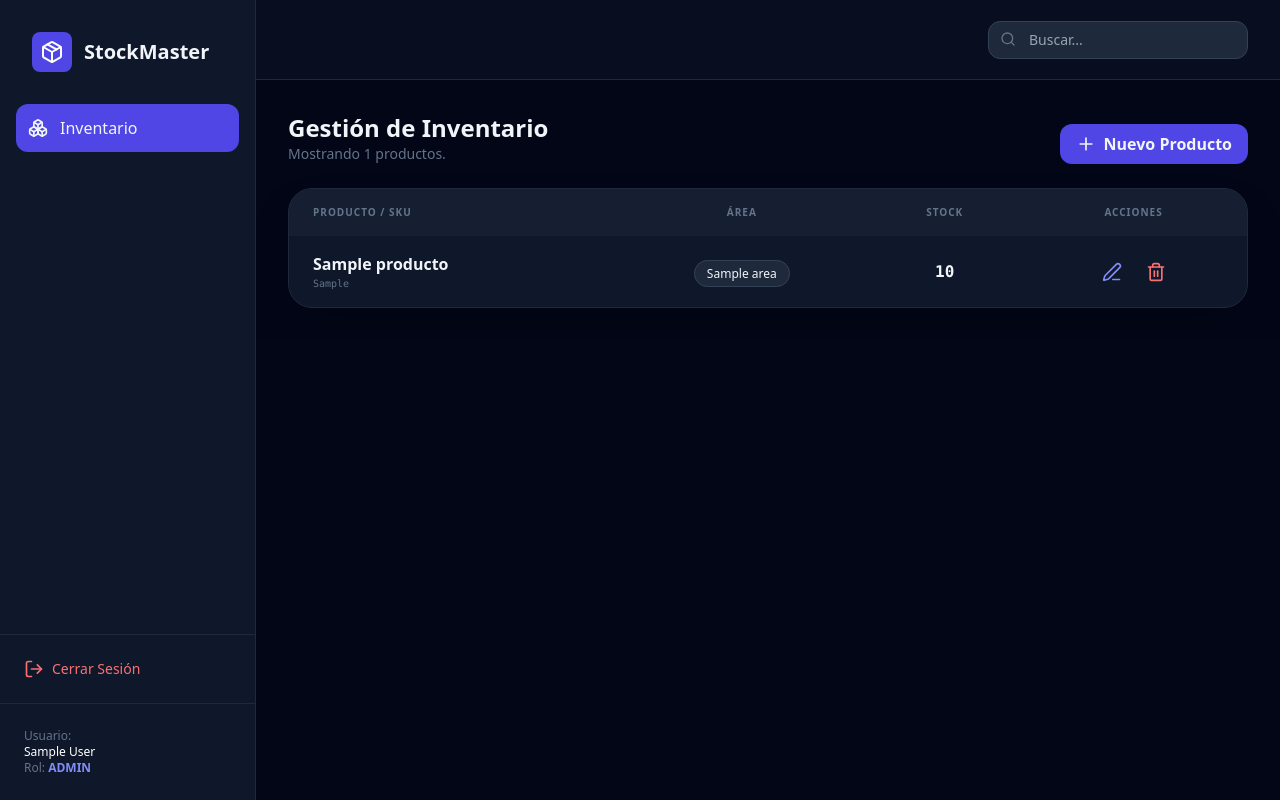
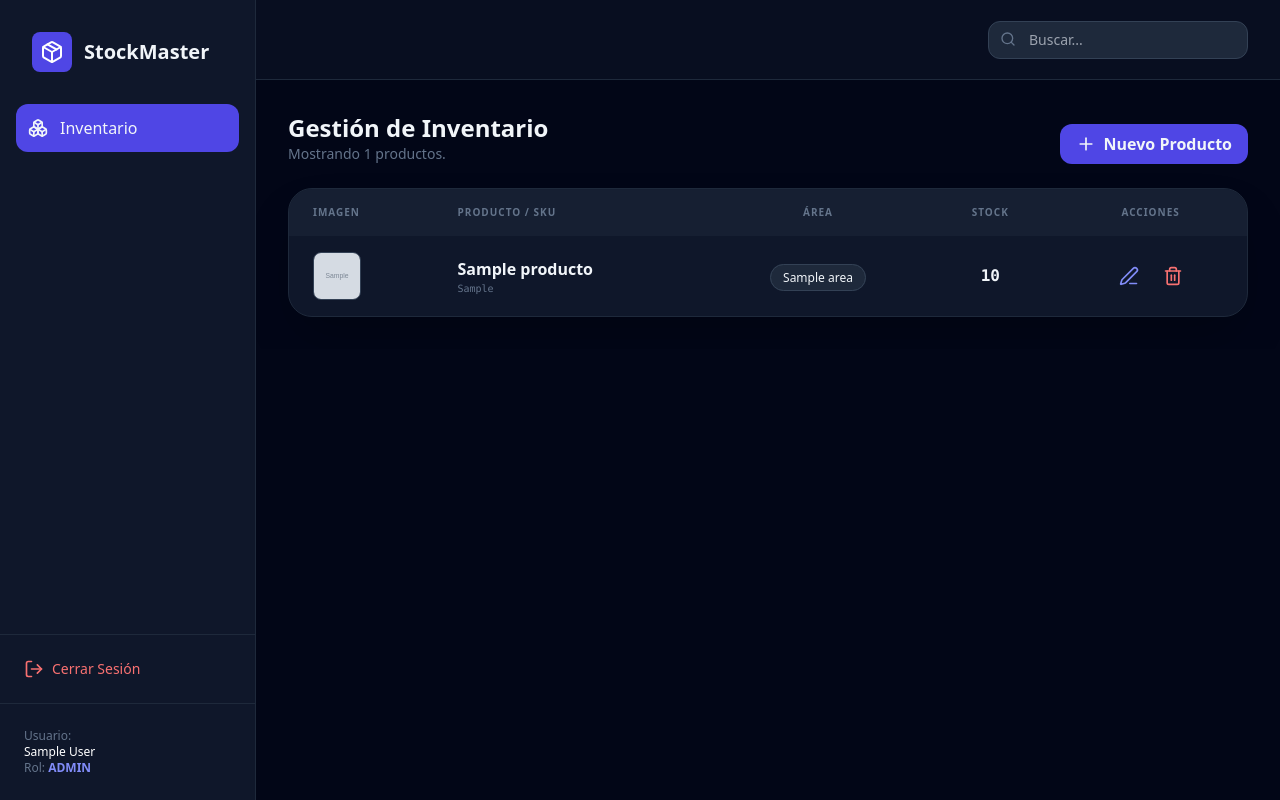
Before and after one commit to reniquen/inventario, a PHP site: page /index.php in a window 1280 px wide. Run offline with PHP 8.4, Linux system fonts and the light colour scheme; the visitor is signed in with stand-in values (Sample User, id 1); tables that the repository leaves empty or names only in its code hold one stand-in row (values such as "Sample post"); grey boxes marked "Sample" are stand-in pictures; some libraries are stand-ins or nearby versions.

Commit message:
daniel
321

```diff
--- a/mi-sistema-inventario/index.php
+++ b/mi-sistema-inventario/index.php
@@ -7,13 +7,12 @@ if (!isset($_SESSION['user_id'])) {
     exit;
 }
 
-// 2. Configuración basada en la SESIÓN
+// 2. Configuración y Roles
 $currentRole   = $_SESSION['user_rol'];
 $activeTab     = $_GET['tab']    ?? 'inventory';
 $searchTerm    = $_GET['search'] ?? '';
-$assignedArea  = $_SESSION['user_area'] ?? ''; // Previene error si no está definido
+$assignedArea  = $_SESSION['user_area'] ?? '';
 
-// Definición de constantes de roles
 if (!defined('ROLES')) {
     define('ROLES', [
         'ADMIN' => 'admin',
@@ -26,7 +25,7 @@ if (!defined('ROLES')) {
 $host = 'localhost';
 $db   = 'stockmaster_db';
 $user = 'root';
-$pass = 'mysql'; // Ajusta esto si tu clave es vacía '' o 'root'
+$pass = 'mysql'; // Tu contraseña
 
 try {
     $pdo = new PDO("mysql:host=$host;dbname=$db;charset=utf8mb4", $user, $pass, [
@@ -39,59 +38,76 @@ try {
 
 // --- 4. PROCESAMIENTO DE ACCIONES (BACKEND) ---
 
-// A. Eliminar (Solo ADMIN)
+// A. Eliminar
 if (isset($_GET['delete_id']) && $currentRole === ROLES['ADMIN']) {
+    // Opcional: Borrar el archivo físico también si lo deseas
+    $stmt = $pdo->prepare("SELECT imagen_path FROM productos WHERE id = ?");
+    $stmt->execute([$_GET['delete_id']]);
+    $img = $stmt->fetchColumn();
+    if($img && file_exists($img)) { unlink($img); } // Borra la foto de la carpeta
+
     $stmt = $pdo->prepare("DELETE FROM productos WHERE id = ?");
     $stmt->execute([$_GET['delete_id']]);
     header("Location: index.php?tab=$activeTab");
     exit;
 }
 
-// B. Agregar o Editar (ADMIN y ENCARGADO)
+// B. Agregar o Editar
 if ($_SERVER['REQUEST_METHOD'] === 'POST' && isset($_POST['action']) && $currentRole !== ROLES['CONSULTOR']) {
-    $nombre = $_POST['nombre'];
-    $sku    = $_POST['sku'];
-    $stock  = $_POST['stock'];
+    $nombre  = $_POST['nombre'];
+    $sku     = $_POST['sku'];
+    $stock   = $_POST['stock'];
     $id_area = $_POST['id_area'];
 
-    // Acción: Agregar (Solo Admin)
+    // --- LÓGICA DE SUBIDA DE IMAGEN ---
+    $imagenPath = $_POST['current_image_path'] ?? null; // Mantener imagen vieja si existe
+
+    if (isset($_FILES['imagen']) && $_FILES['imagen']['error'] === UPLOAD_ERR_OK) {
+        $uploadDir = 'uploads/';
+        // Crear nombre único: timestamp_nombredelarchivo.jpg
+        $fileName = time() . '_' . basename($_FILES['imagen']['name']);
+        $targetFile = $uploadDir . $fileName;
+
+        // Validar tipo de archivo (Básico)
+        $fileType = strtolower(pathinfo($targetFile, PATHINFO_EXTENSION));
+        if(in_array($fileType, ['jpg', 'jpeg', 'png', 'webp'])) {
+            if (move_uploaded_file($_FILES['imagen']['tmp_name'], $targetFile)) {
+                $imagenPath = $targetFile; // Guardamos la ruta relativa "uploads/foto.jpg"
+            }
+        }
+    }
+    // ----------------------------------
+
+    // Acción: Agregar
     if ($_POST['action'] === 'add' && $currentRole === ROLES['ADMIN']) {
-        $stmt = $pdo->prepare("INSERT INTO productos (nombre, sku, stock, id_area) VALUES (?, ?, ?, ?)");
-        $stmt->execute([$nombre, $sku, $stock, $id_area]);
+        $stmt = $pdo->prepare("INSERT INTO productos (nombre, sku, stock, id_area, imagen_path) VALUES (?, ?, ?, ?, ?)");
+        $stmt->execute([$nombre, $sku, $stock, $id_area, $imagenPath]);
 
-    // Acción: Editar (Admin y Encargado)
+    // Acción: Editar
     } elseif ($_POST['action'] === 'edit') {
-        // Validar que el ID existe
         if(isset($_POST['id'])){
-            $stmt = $pdo->prepare("UPDATE productos SET nombre=?, sku=?, stock=?, id_area=? WHERE id=?");
-            $stmt->execute([$nombre, $sku, $stock, $id_area, $_POST['id']]);
+            $stmt = $pdo->prepare("UPDATE productos SET nombre=?, sku=?, stock=?, id_area=?, imagen_path=? WHERE id=?");
+            $stmt->execute([$nombre, $sku, $stock, $id_area, $imagenPath, $_POST['id']]);
         }
     }
     header("Location: index.php?tab=$activeTab");
     exit;
 }
 
-// 5. CONSULTA DE DATOS FILTRADA
+// 5. CONSULTA DE DATOS
 $query = "SELECT p.*, a.nombre AS area_nombre FROM productos p
           LEFT JOIN areas a ON p.id_area = a.id
           WHERE p.nombre LIKE :search";
 
-// Si es ENCARGADO, forzamos el filtro por su área
-if ($currentRole === ROLES['ENCARGADO']) {
-    $query .= " AND a.nombre = :area";
-}
+if ($currentRole === ROLES['ENCARGADO']) { $query .= " AND a.nombre = :area"; }
 
 $stmt = $pdo->prepare($query);
 $params = [':search' => "%$searchTerm%"];
-
-if ($currentRole === ROLES['ENCARGADO']) {
-    $params[':area'] = $assignedArea;
-}
+if ($currentRole === ROLES['ENCARGADO']) { $params[':area'] = $assignedArea; }
 
 $stmt->execute($params);
 $inventory = $stmt->fetchAll();
 
-// Obtener lista de áreas para el formulario (Select)
 $areasList = $pdo->query("SELECT * FROM areas")->fetchAll();
 
 function lucideIcon($name, $class = "w-5 h-5") {
@@ -138,7 +154,6 @@ function lucideIcon($name, $class = "w-5 h-5") {
                     Área: <span class="text-indigo-400"><?= htmlspecialchars($assignedArea) ?></span>
                 <?php endif; ?>
             </div>
-
             <form class="relative">
                 <input type="text" name="search" placeholder="Buscar..." value="<?= htmlspecialchars($searchTerm) ?>" class="bg-slate-800 border border-slate-700 rounded-xl pl-10 pr-4 py-2 text-sm focus:ring-2 focus:ring-indigo-500 outline-none">
                 <div class="absolute left-3 top-2.5 text-slate-500"><?= lucideIcon('search', 'w-4 h-4') ?></div>
@@ -152,7 +167,6 @@ function lucideIcon($name, $class = "w-5 h-5") {
                         <h1 class="text-2xl font-bold">Gestión de Inventario</h1>
                         <p class="text-slate-500 text-sm">Mostrando <?= count($inventory) ?> productos.</p>
                     </div>
-
                     <?php if ($currentRole === ROLES['ADMIN']): ?>
                         <button onclick="openModal('add')" class="bg-indigo-600 hover:bg-indigo-500 px-4 py-2 rounded-xl font-bold flex items-center gap-2 transition-all">
                             <?= lucideIcon('plus') ?> Nuevo Producto
@@ -164,7 +178,7 @@ function lucideIcon($name, $class = "w-5 h-5") {
                     <table class="w-full text-left">
                         <thead class="bg-slate-800/50 text-slate-500 text-[10px] uppercase tracking-widest">
                             <tr>
-                                <th class="px-6 py-4">Producto / SKU</th>
+                                <th class="px-6 py-4">Imagen</th> <th class="px-6 py-4">Producto / SKU</th>
                                 <th class="px-6 py-4 text-center">Área</th>
                                 <th class="px-6 py-4 text-center">Stock</th>
                                 <th class="px-6 py-4 text-center">Acciones</th>
@@ -173,6 +187,21 @@ function lucideIcon($name, $class = "w-5 h-5") {
                         <tbody class="divide-y divide-slate-800">
                             <?php foreach ($inventory as $item): ?>
                             <tr class="hover:bg-slate-800/30 transition-colors">
+                                <td class="px-6 py-4">
+                                    <?php if(!empty($item['imagen_path'])): ?>
+                                        <div class="group relative w-12 h-12">
+                                            <img src="<?= htmlspecialchars($item['imagen_path']) ?>" class="w-full h-full object-cover rounded-lg border border-slate-700">
+                                            <button onclick="copyToClipboard('<?= htmlspecialchars($item['imagen_path']) ?>')" title="Copiar ruta" class="absolute -right-2 -bottom-2 bg-slate-700 hover:bg-indigo-500 text-white p-1 rounded-full shadow-lg opacity-0 group-hover:opacity-100 transition-all">
+                                                <?= lucideIcon('copy', 'w-3 h-3') ?>
+                                            </button>
+                                        </div>
+                                    <?php else: ?>
+                                        <div class="w-12 h-12 bg-slate-800 rounded-lg flex items-center justify-center text-slate-600">
+                                            <?= lucideIcon('image-off', 'w-4 h-4') ?>
+                                        </div>
+                                    <?php endif; ?>
+                                </td>
+
                                 <td class="px-6 py-4">
                                     <div class="font-bold"><?= htmlspecialchars($item['nombre']) ?></div>
                                     <div class="text-[10px] text-slate-500 font-mono"><?= $item['sku'] ?></div>
@@ -212,13 +241,20 @@ function lucideIcon($name, $class = "w-5 h-5") {
     <div class="bg-slate-900 border border-slate-800 p-8 rounded-3xl w-full max-w-md">
         <h2 id="modalTitle" class="text-2xl font-bold mb-6">Producto</h2>
 
-        <form method="POST" id="productForm" class="space-y-4">
+        <form method="POST" id="productForm" class="space-y-4" enctype="multipart/form-data">
             <input type="hidden" name="action" id="formAction" value="add">
             <input type="hidden" name="id" id="productId">
+            <input type="hidden" name="current_image_path" id="currentImagePath"> <div>
+                <label class="text-xs font-bold text-slate-500 uppercase">Nombre</label>
+                <input type="text" name="nombre" id="p_nombre" required class="w-full bg-slate-800 border border-slate-700 rounded-xl px-4 py-3 mt-1 outline-none focus:ring-2 focus:ring-indigo-500">
+            </div>
 
             <div>
-                <label class="text-xs font-bold text-slate-500 uppercase">Nombre</label>
-                <input type="text" name="nombre" id="p_nombre" required class="w-full bg-slate-800 border border-slate-700 rounded-xl px-4 py-3 mt-1 outline-none focus:ring-2 focus:ring-indigo-500">
+                <label class="text-xs font-bold text-slate-500 uppercase">Imagen del Producto</label>
+                <div class="mt-1 flex items-center gap-4">
+                    <input type="file" name="imagen" accept="image/*" class="w-full text-sm text-slate-500 file:mr-4 file:py-2 file:px-4 file:rounded-full file:border-0 file:text-xs file:font-semibold file:bg-indigo-600 file:text-white hover:file:bg-indigo-500 cursor-pointer bg-slate-800 rounded-xl border border-slate-700">
+                </div>
+                <p id="imageStatus" class="text-[10px] text-indigo-400 mt-1 hidden">Imagen actual guardada.</p>
             </div>
 
             <div class="grid grid-cols-2 gap-4">
@@ -250,30 +286,46 @@ function lucideIcon($name, $class = "w-5 h-5") {
 </div>
 
 <script>
-    // Inicializar iconos
     lucide.createIcons();
+
+    // Función para copiar Path
+    function copyToClipboard(text) {
+        navigator.clipboard.writeText(text).then(() => {
+            alert("Ruta copiada: " + text); // Feedback simple
+        }).catch(err => {
+            console.error('Error al copiar: ', err);
+        });
+    }
 
     function openModal(mode, data = null) {
         const modal = document.getElementById('productModal');
         const form = document.getElementById('productForm');
-
-        // Mostrar modal
         modal.classList.remove('hidden');
 
         if (mode === 'edit' && data) {
-            // Modo Edición: Rellenar datos
             document.getElementById('modalTitle').innerText = 'Editar Producto';
             document.getElementById('formAction').value = 'edit';
             document.getElementById('productId').value = data.id;
+            document.getElementById('currentImagePath').value = data.imagen_path || ''; // Guardar ruta vieja
 
             document.getElementById('p_nombre').value = data.nombre;
             document.getElementById('p_sku').value = data.sku;
             document.getElementById('p_stock').value = data.stock;
             document.getElementById('p_area').value = data.id_area;
+
+            // Mostrar aviso si ya hay imagen
+            if(data.imagen_path) {
+                document.getElementById('imageStatus').classList.remove('hidden');
+                document.getElementById('imageStatus').innerText = 'Tiene imagen: ' + data.imagen_path;
+            } else {
+                document.getElementById('imageStatus').classList.add('hidden');
+            }
+
         } else {
-            // Modo Agregar: Limpiar formulario
             document.getElementById('modalTitle').innerText = 'Nuevo Producto';
             document.getElementById('formAction').value = 'add';
+            document.getElementById('currentImagePath').value = '';
+            document.getElementById('imageStatus').classList.add('hidden');
             form.reset();
         }
     }
@@ -282,11 +334,8 @@ function lucideIcon($name, $class = "w-5 h-5") {
         document.getElementById('productModal').classList.add('hidden');
     }
 
-    // Cerrar modal al hacer clic fuera 1234
     document.getElementById('productModal').addEventListener('click', function(e) {
-        if (e.target === this) {
-            closeModal();
-        }
+        if (e.target === this) closeModal();
     });
 </script>
 </body>
```
Also changed, not shown: mi-sistema-inventario/uploads/1768925382_shopping.webp (added), mi-sistema-inventario/uploads/1768925450_shopping.webp (added), mi-sistema-inventario/uploads/shopping.webp (added).
